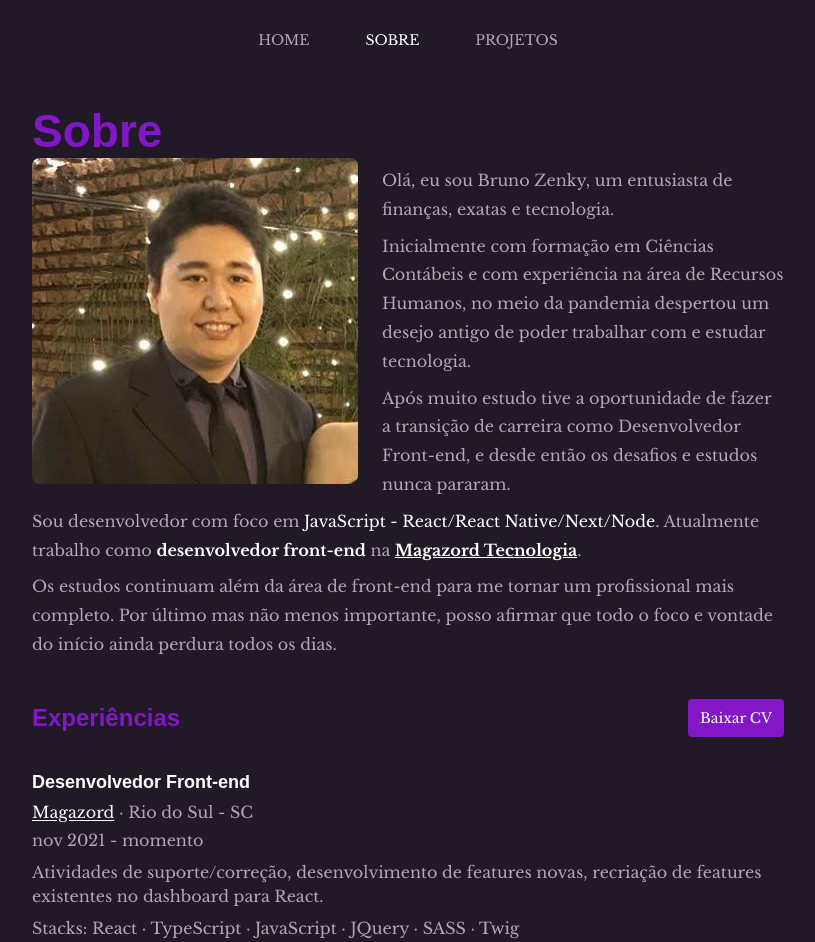
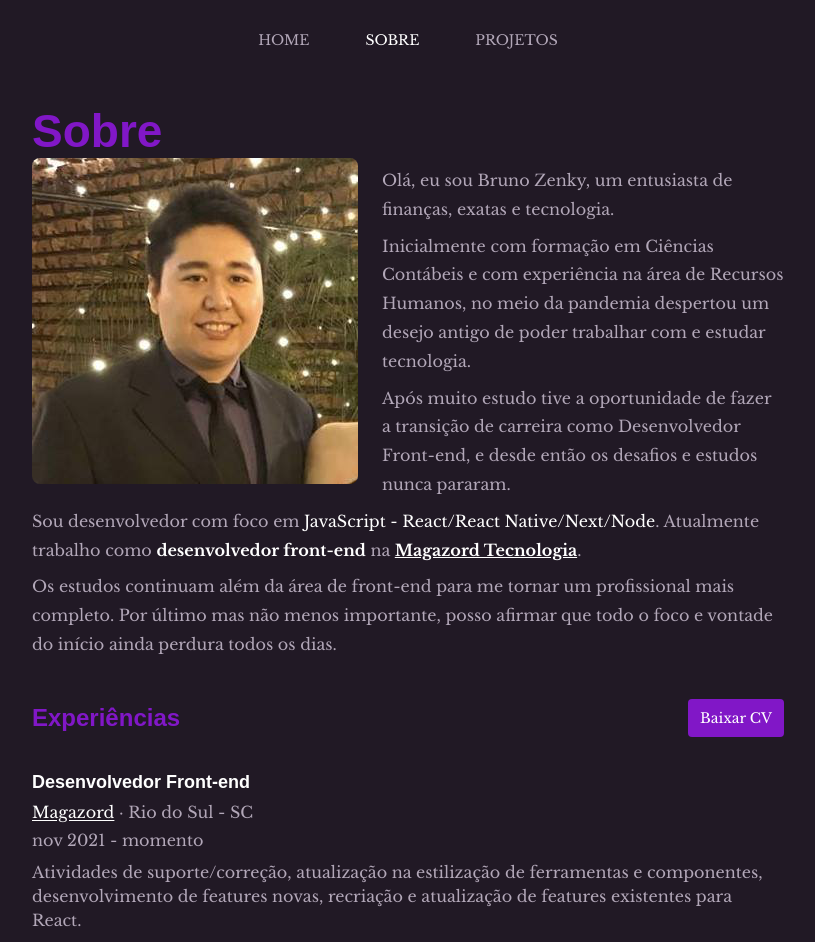
Before and after one commit to bzenky/bzenky.dev, a Next.js app: page /sobre in a window 1280 px wide. Shown: the top 942 px of the page, without its empty margins (232-1047 px from the left). Built offline with nearby package versions, Linux system fonts and the light colour scheme; a web font is replaced by a local one.

Commit message:
chore: role description

```diff
--- a/src/pages/sobre.tsx
+++ b/src/pages/sobre.tsx
@@ -54,7 +54,7 @@ export default function Sobre() {
                                 <span> · Rio do Sul - SC</span>
                             </div>
                             <span>nov 2021 - momento</span>
-                            <p>Atividades de suporte/correção, desenvolvimento de features novas, recriação de features existentes no dashboard para React.</p>
+                            <p>Atividades de suporte/correção, atualização na estilização de ferramentas e componentes, desenvolvimento de features novas, recriação e atualização de features existentes para React.</p>
                             <span>Stacks: React · TypeScript · JavaScript · JQuery ·  SASS · Twig</span>
                         </CareerItemWrapper>
 
```
